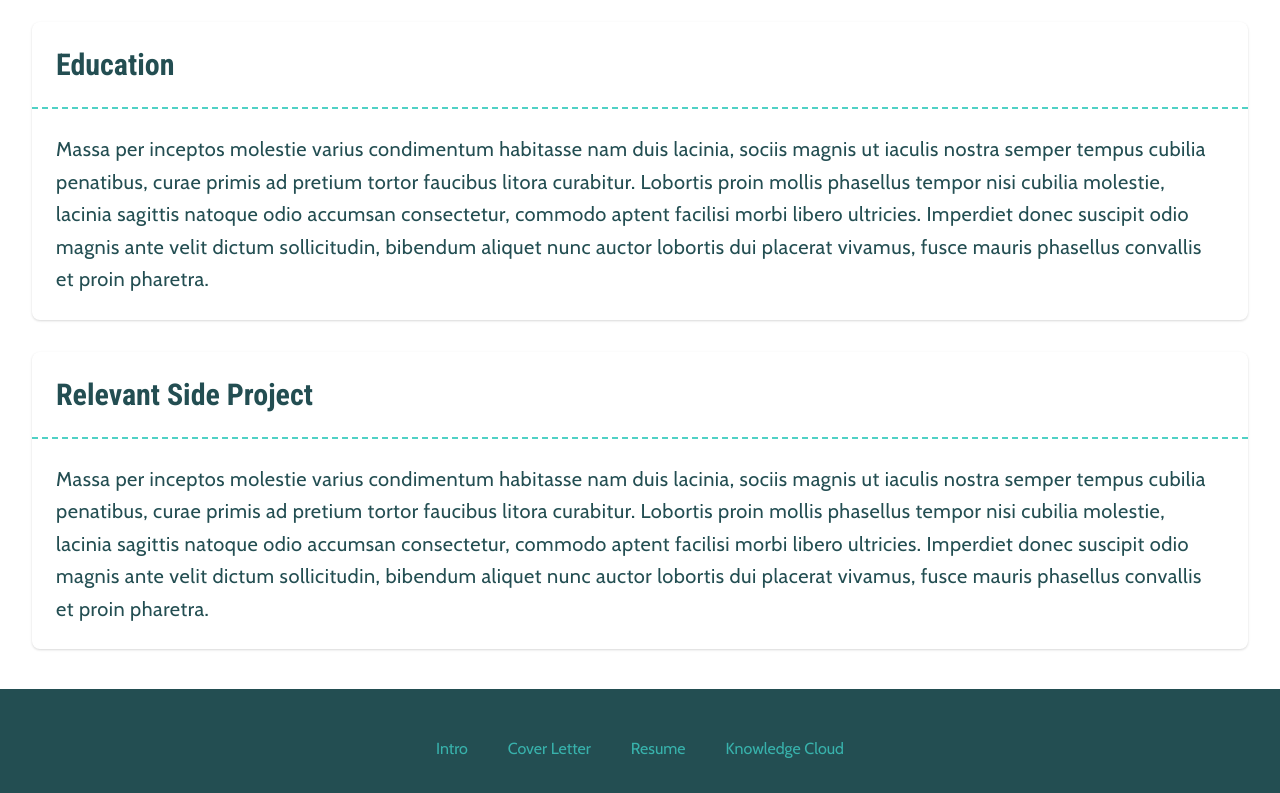
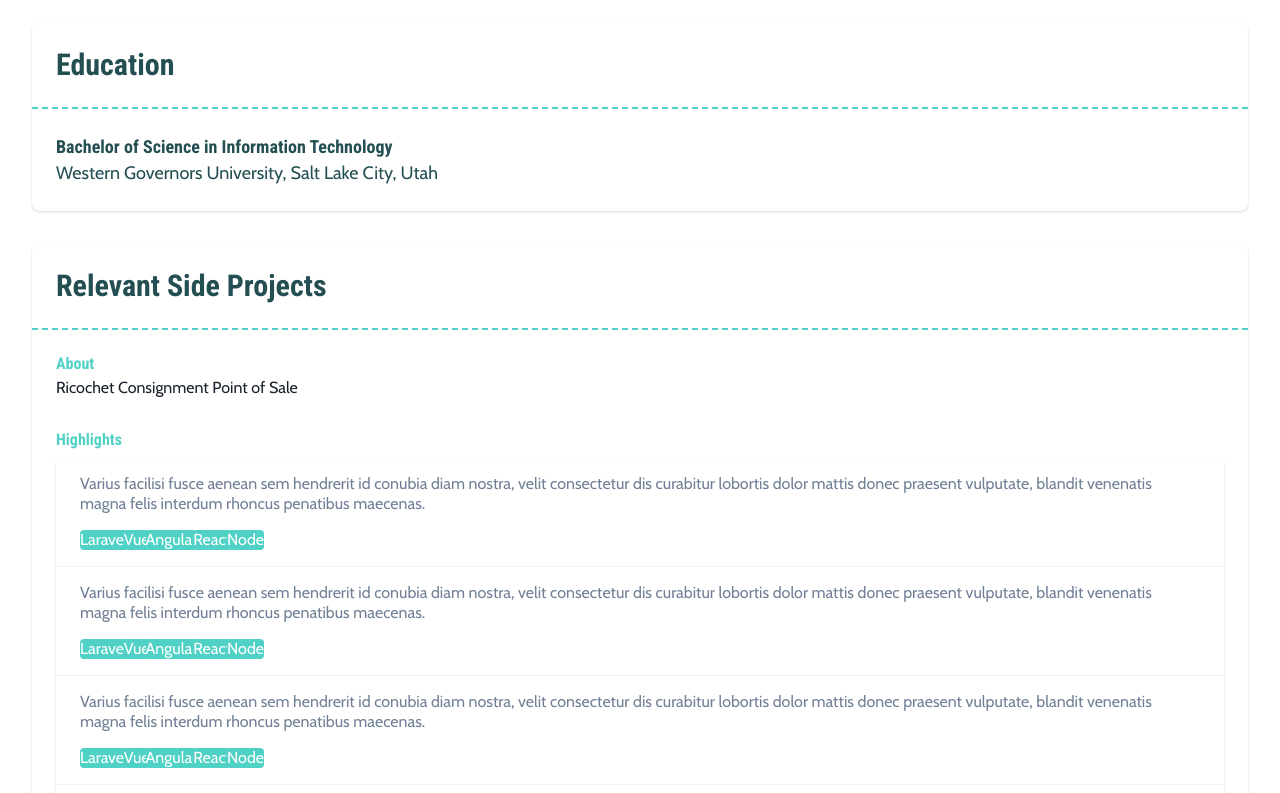
Before and after one commit to JeffBeltran/tailwind-resume, a Next.js app: page /resume in a window 1280 px wide. Shown: the part 2120-2913 px from the top of the page. Built offline with nearby package versions, Linux system fonts and the light colour scheme; what @tailwindcss/ui would draw is missing.

Commit message:
finished up resume section

```diff
--- a/components/job.js
+++ b/components/job.js
@@ -4,6 +4,8 @@ import DateRange from "./date-range";
 function Job({ job }) {
   return (
     <dl className="grid grid-cols-1 row-gap-8 col-gap-4 pt-6 first:pt-0 sm:grid-cols-2">
+      {!job.project && (
+        <>
           <div className="sm:col-span-1">
             <dt className="leading-5 text-teal-400 font-heading">Title</dt>
             <dd className="mt-1 leading-5 text-gray-900">{job.title}</dd>
@@ -22,6 +24,8 @@ function Job({ job }) {
             <dt className="leading-5 text-teal-400 font-heading">Location</dt>
             <dd className="mt-1 leading-5 text-gray-900">{job.location}</dd>
           </div>
+        </>
+      )}
       <div className="sm:col-span-2">
         <dt className="leading-5 text-teal-400 font-heading">About</dt>
         <dd className="mt-1 leading-5 text-gray-900">{job.overview}</dd>
--- /dev/null
+++ b/lib/degrees.js
@@ -0,0 +1,13 @@
+export const degrees = [
+  {
+    institution: {
+      name: "Western Governors University",
+      city: "Salt Lake City",
+      state: "Utah",
+    },
+    level: "Bachelor of Science",
+    field: "Information Technology",
+    specialty: null,
+    graduation: "2020-05-22 02:37:06",
+  },
+];
--- /dev/null
+++ b/lib/projects.js
@@ -0,0 +1,112 @@
+export const projects = [
+  {
+    project: true,
+    overview: "Ricochet Consignment Point of Sale",
+    highlights: [
+      {
+        body:
+          "Varius facilisi fusce aenean sem hendrerit id conubia diam nostra, velit consectetur dis curabitur lobortis dolor mattis donec praesent vulputate, blandit venenatis magna felis interdum rhoncus penatibus maecenas.",
+        tags: [
+          {
+            name: "Laravel",
+            slug: "laravel",
+          },
+          {
+            name: "Vue",
+            slug: "vue",
+          },
+          {
+            name: "Angular",
+            slug: "angular",
+          },
+          {
+            name: "React",
+            slug: "react",
+          },
+          {
+            name: "Node",
+            slug: "node",
+          },
+        ],
+      },
+      {
+        body:
+          "Varius facilisi fusce aenean sem hendrerit id conubia diam nostra, velit consectetur dis curabitur lobortis dolor mattis donec praesent vulputate, blandit venenatis magna felis interdum rhoncus penatibus maecenas.",
+        tags: [
+          {
+            name: "Laravel",
+            slug: "laravel",
+          },
+          {
+            name: "Vue",
+            slug: "vue",
+          },
+          {
+            name: "Angular",
+            slug: "angular",
+          },
+          {
+            name: "React",
+            slug: "react",
+          },
+          {
+            name: "Node",
+            slug: "node",
+          },
+        ],
+      },
+      {
+        body:
+          "Varius facilisi fusce aenean sem hendrerit id conubia diam nostra, velit consectetur dis curabitur lobortis dolor mattis donec praesent vulputate, blandit venenatis magna felis interdum rhoncus penatibus maecenas.",
+        tags: [
+          {
+            name: "Laravel",
+            slug: "laravel",
+          },
+          {
+            name: "Vue",
+            slug: "vue",
+          },
+          {
+            name: "Angular",
+            slug: "angular",
+          },
+          {
+            name: "React",
+            slug: "react",
+          },
+          {
+            name: "Node",
+            slug: "node",
+          },
+        ],
+      },
+      {
+        body:
+          "Varius facilisi fusce aenean sem hendrerit id conubia diam nostra, velit consectetur dis curabitur lobortis dolor mattis donec praesent vulputate, blandit venenatis magna felis interdum rhoncus penatibus maecenas.",
+        tags: [
+          {
+            name: "Laravel",
+            slug: "laravel",
+          },
+          {
+            name: "Vue",
+            slug: "vue",
+          },
+          {
+            name: "Angular",
+            slug: "angular",
+          },
+          {
+            name: "React",
+            slug: "react",
+          },
+          {
+            name: "Node",
+            slug: "node",
+          },
+        ],
+      },
+    ],
+  },
+];
--- a/pages/resume.js
+++ b/pages/resume.js
@@ -3,6 +3,8 @@ import { useRouter } from "next/router";
 import { relevantTags } from "../lib/knowlege-tags";
 import Link from "next/link";
 import { jobs } from "../lib/jobs";
+import { degrees } from "../lib/degrees";
+import { projects } from "../lib/projects";
 
 export default function Resume() {
   const router = useRouter();
@@ -48,30 +50,21 @@ export default function Resume() {
             </div>
           </Card>
           <Card heading="Education">
-            <TextBlock>
-              Massa per inceptos molestie varius condimentum habitasse nam duis
-              lacinia, sociis magnis ut iaculis nostra semper tempus cubilia
-              penatibus, curae primis ad pretium tortor faucibus litora
-              curabitur. Lobortis proin mollis phasellus tempor nisi cubilia
-              molestie, lacinia sagittis natoque odio accumsan consectetur,
-              commodo aptent facilisi morbi libero ultricies. Imperdiet donec
-              suscipit odio magnis ante velit dictum sollicitudin, bibendum
-              aliquet nunc auctor lobortis dui placerat vivamus, fusce mauris
-              phasellus convallis et proin pharetra.
-            </TextBlock>
+            {degrees.map((degree, index) => {
+              return (
+                <div key={index} className="text-lg">
+                  <p className="font-heading">{`${degree.level} in ${degree.field}`}</p>
+                  <p>{`${degree.institution.name}, ${degree.institution.city}, ${degree.institution.state}`}</p>
+                </div>
+              );
+            })}
           </Card>
-          <Card heading="Relevant Side Project">
-            <TextBlock>
-              Massa per inceptos molestie varius condimentum habitasse nam duis
-              lacinia, sociis magnis ut iaculis nostra semper tempus cubilia
-              penatibus, curae primis ad pretium tortor faucibus litora
-              curabitur. Lobortis proin mollis phasellus tempor nisi cubilia
-              molestie, lacinia sagittis natoque odio accumsan consectetur,
-              commodo aptent facilisi morbi libero ultricies. Imperdiet donec
-              suscipit odio magnis ante velit dictum sollicitudin, bibendum
-              aliquet nunc auctor lobortis dui placerat vivamus, fusce mauris
-              phasellus convallis et proin pharetra.
-            </TextBlock>
+          <Card heading="Relevant Side Projects">
+            <div className="space-y-6 divide-y divide-teal-400">
+              {projects.map((job, index) => {
+                return <Job job={job} key={index}></Job>;
+              })}
+            </div>
           </Card>
         </div>
       </BasePage>
```
Lines whose indentation alone changed are shown as unchanged.
